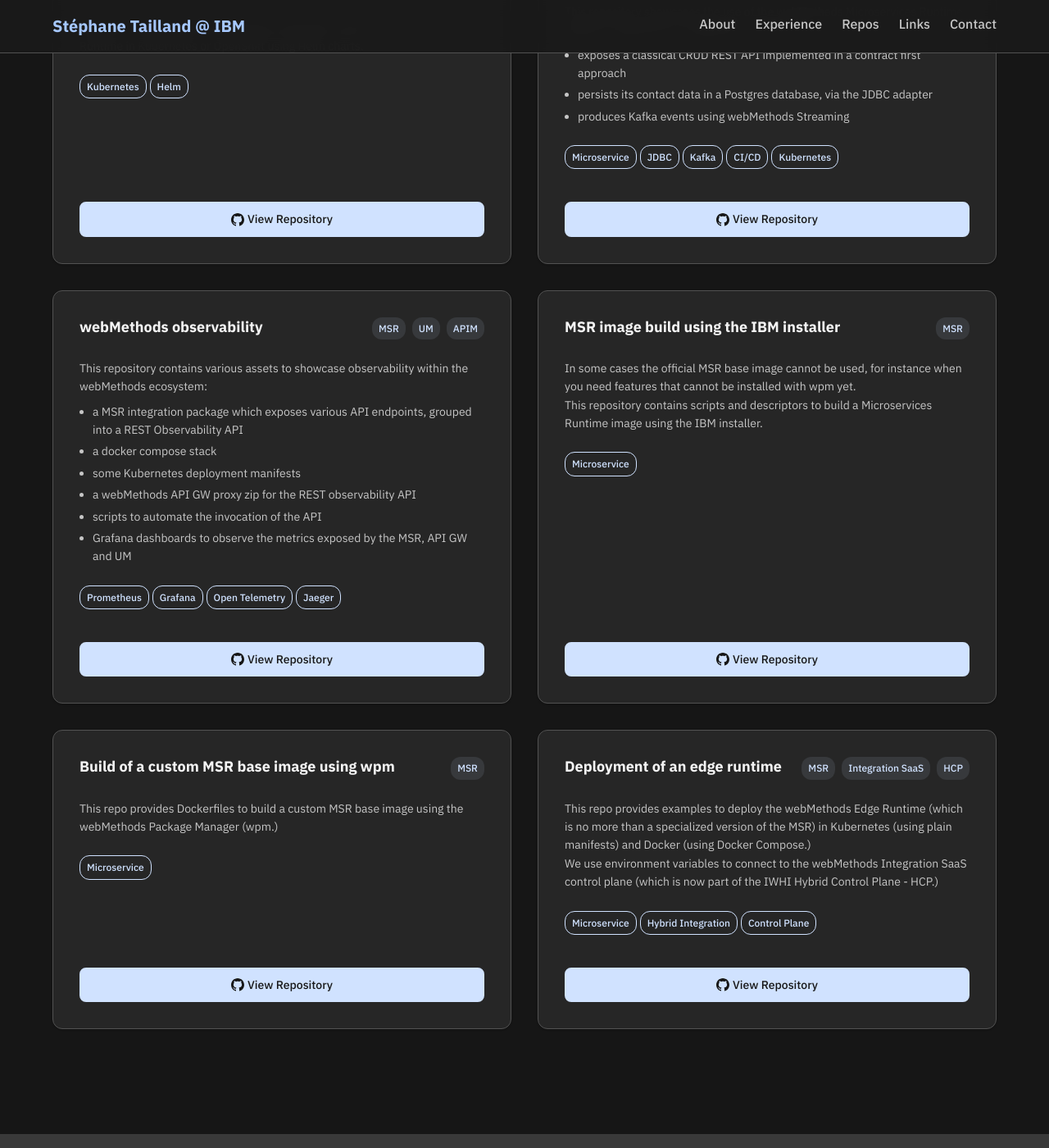
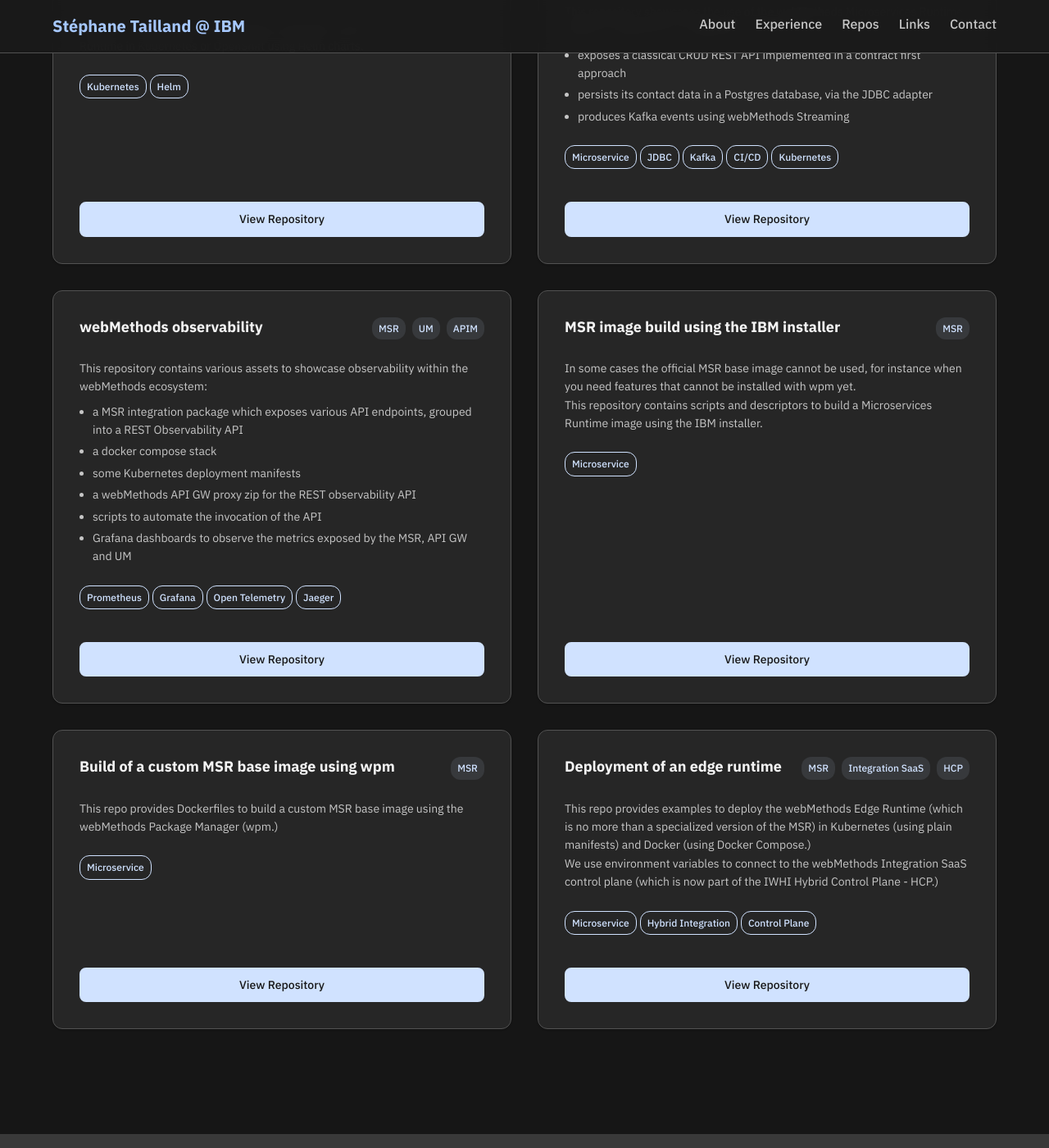
Before and after one commit to staillanibm/staillanibm.github.io, a Jekyll site: the page built from repos.html, in a window 1280 px wide and 1400 px high, scrolled down 411 px. Shown: the whole window at 82% size. Built offline with Jekyll 4.4.1, drawn with Linux system fonts in a browser that asks for light colours.

Commit message:
Fix of caching issue

```diff
--- a/_sass/_components.scss
+++ b/_sass/_components.scss
@@ -493,10 +493,7 @@
   }
 
   &__btn {
-    display: flex;
-    align-items: center;
-    justify-content: center;
-    gap: $spacing-xs;
+    display: block;
     background-color: $accent-teal;
     color: $text-dark;
     padding: $spacing-sm $spacing-base;
@@ -504,21 +501,16 @@
     text-decoration: none;
     font-size: $font-size-sm;
     font-weight: $font-weight-medium;
-    transition: all $transition-fast;
+    text-align: center;
     border: 2px solid $accent-teal;
     width: 100%;
+    box-sizing: border-box;
 
     &:hover {
       background-color: $accent-gold;
       border-color: $accent-gold;
       color: $text-dark;
-      transform: translateY(-1px);
       text-decoration: none;
-    }
-
-    svg {
-      width: 16px;
-      height: 16px;
     }
   }
 }
--- a/repos.html
+++ b/repos.html
@@ -31,9 +31,6 @@
         </div>
         <div class="repo-card__actions">
           <a href="{{ repo.url }}" target="_blank" rel="noopener noreferrer" class="repo-card__btn">
-            <svg width="16" height="16" viewBox="0 0 24 24" fill="currentColor">
-              <path d="M12 0c-6.626 0-12 5.373-12 12 0 5.302 3.438 9.8 8.207 11.387.599.111.793-.261.793-.577v-2.234c-3.338.726-4.033-1.416-4.033-1.416-.546-1.387-1.333-1.756-1.333-1.756-1.089-.745.083-.729.083-.729 1.205.084 1.839 1.237 1.839 1.237 1.07 1.834 2.807 1.304 3.492.997.107-.775.418-1.305.762-1.604-2.665-.305-5.467-1.334-5.467-5.931 0-1.311.469-2.381 1.236-3.221-.124-.303-.535-1.524.117-3.176 0 0 1.008-.322 3.301 1.23.957-.266 1.983-.399 3.003-.404 1.02.005 2.047.138 3.006.404 2.291-1.552 3.297-1.23 3.297-1.23.653 1.653.242 2.874.118 3.176.77.84 1.235 1.911 1.235 3.221 0 4.609-2.807 5.624-5.479 5.921.43.372.823 1.102.823 2.222v3.293c0 .319.192.694.801.576 4.765-1.589 8.199-6.086 8.199-11.386 0-6.627-5.373-12-12-12z"/>
-            </svg>
             View Repository
           </a>
         </div>
```
